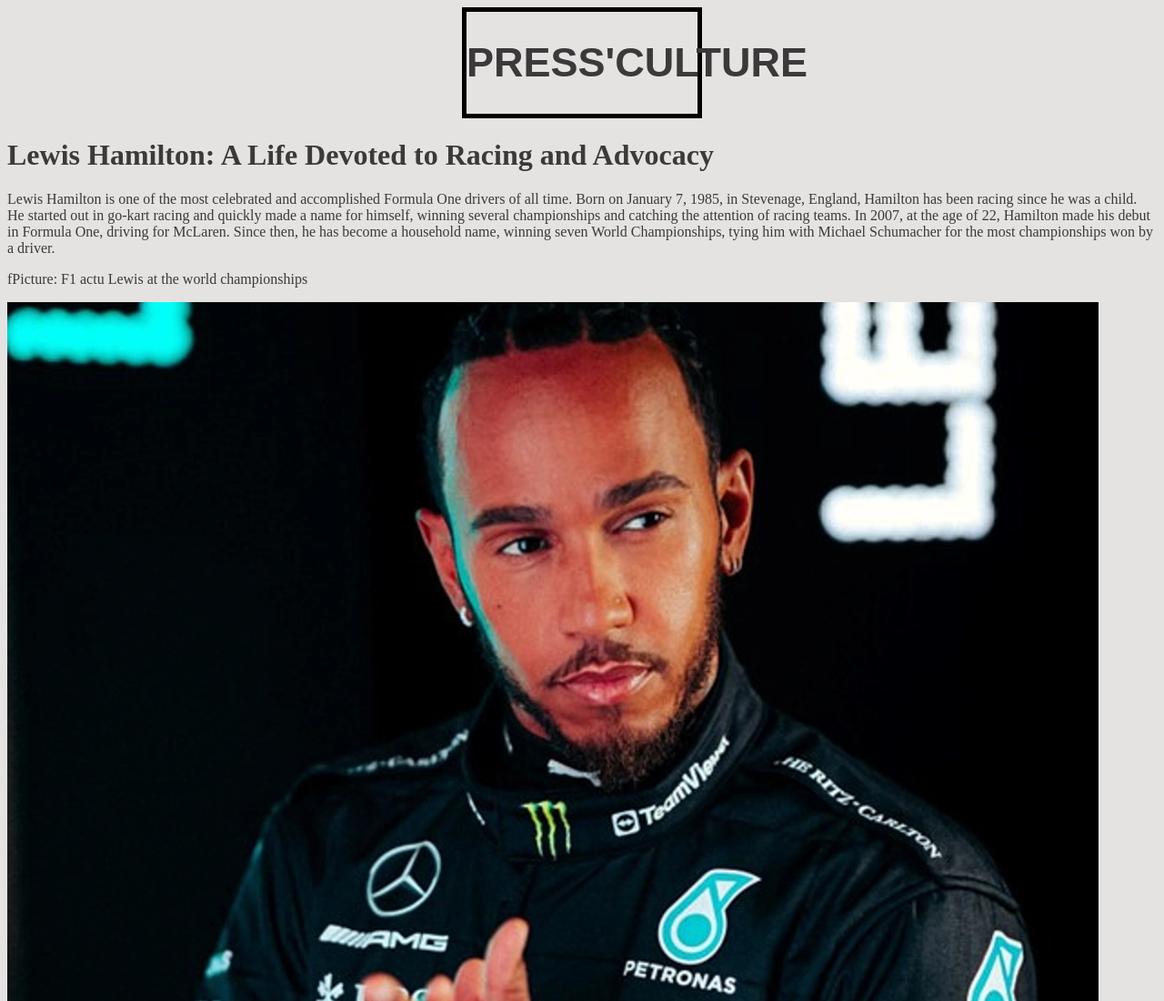
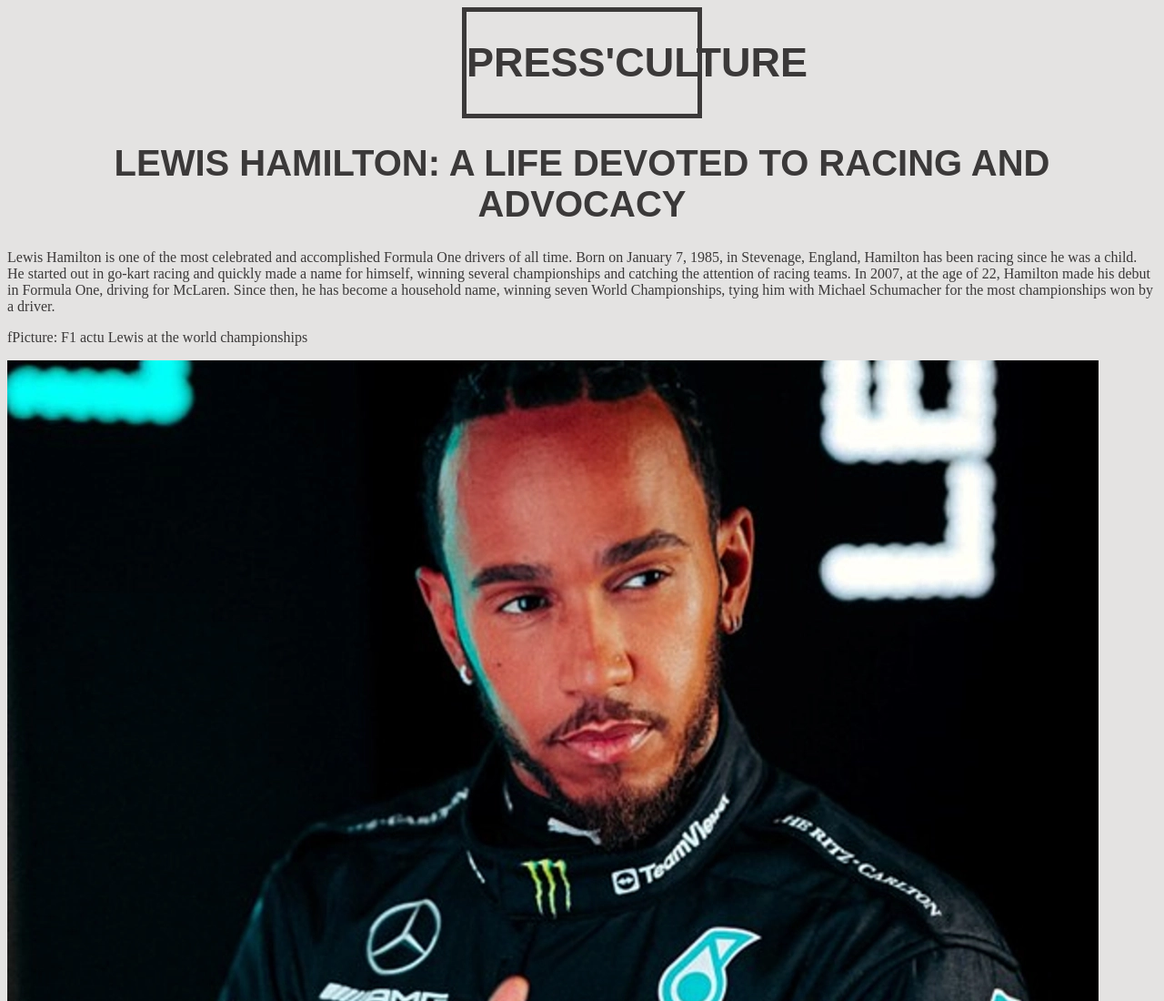
Before and after one commit to Zerbaib/HamiltonPressWebsite, a plain HTML site: page index.html in a window 1280 px wide. Shown: the top 1100 px of the page at 91% size. Drawn offline with Linux system fonts and the light colour scheme.

Commit message:
title done

```diff
--- a/assets/css/style.css
+++ b/assets/css/style.css
@@ -4,7 +4,7 @@ html {
 }
 
 .banner {
-    border: solid 5px black;
+    border: solid 5px #3B3939;
     margin-right: 500px;
     margin-left: 500px;
 }
@@ -14,3 +14,9 @@ html {
     font-size: 45px;
     font-family: Arial, Helvetica, sans-serif;
 }
+
+.title {
+    text-align: center;
+    font-size: 20px;
+    font-family: Arial, Helvetica, sans-serif;
+}
--- a/index.html
+++ b/index.html
@@ -16,7 +16,7 @@
         </div>
         <div class="title">
             <h1>
-                Lewis Hamilton: A Life Devoted to Racing and Advocacy
+                LEWIS HAMILTON: A LIFE DEVOTED TO RACING AND ADVOCACY
             </h1>
         </div>
     </header>
```
